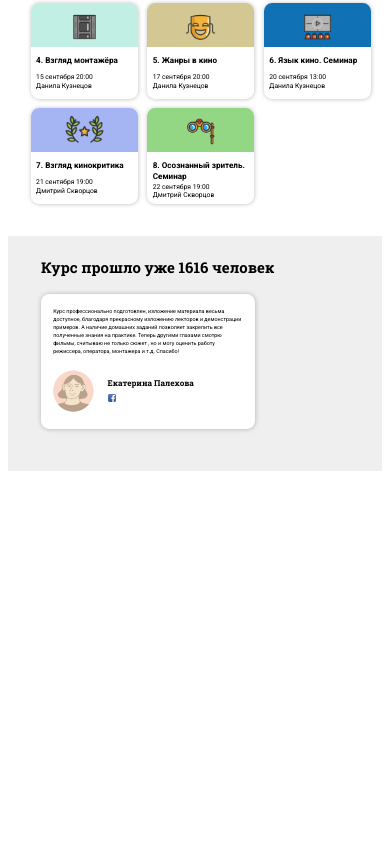
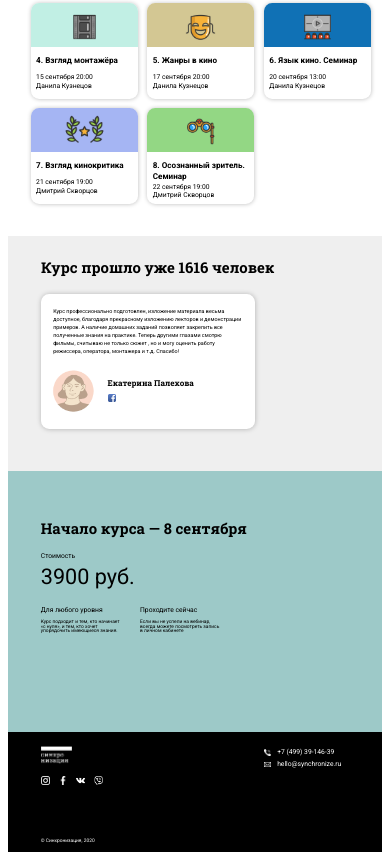
Before and after one commit to Soganyy/FirstHtmlCSS, a plain HTML site: page index.html in a window 390 px wide. Shown: the part 1053-1913 px from the top of the page. Before the commit the page ends 1532 px from the top, so only its background shows below. Drawn offline with Linux system fonts and the light colour scheme.

Commit message:
responsive design done, left: mobile

```diff
--- a/index.html
+++ b/index.html
@@ -9,7 +9,7 @@
 </head>
 <body>
     <header>
-        <img src="ph\first.png" alt="headerimg" class="imginheader">
+        <img src="ph/first.png" alt="headerimg" class="imginheader">
     </header>
     <main>
         <div class="uppergroup1">
@@ -159,8 +159,8 @@
             </div>
         </div>
 
-        <!-- <div class="group9">
-            <div class="t16">Начало курса — 8 сентября</div>
+        <div class="group9">
+            <div class="t20">Начало курса — 8 сентября</div>
             <div class="altgroup6">
                 <div class="t16">Стоимость</div>
                 <div class="t17">3900 руб.</div>
@@ -171,32 +171,37 @@
                     <div class="t19">Курс подходит и тем, кто начинает «с нуля», и тем, кто хочет упорядочить имеющиеся знания.</div>
                 </div>
                 <div class="altgroup8">
-                    <div class="t20">Проходите сейчас</div>
-                    <div class="t21">Если вы не успели на вебинар, всегда можете посмотреть запись в личном кабинете</div>
+                    <div class="t18">Проходите сейчас</div>
+                    <div class="t19">Если вы не успели на вебинар, всегда можете посмотреть запись в личном кабинете</div>
                 </div>
             </div>
-        </div> -->
+        </div>
     </main>
-    <footer>
-        <!-- <img src="ph/first.png" alt="headerimg" class="imginfooter"> -->
-        <!-- <div class="group10">
+    <div class="footer">
+        <div class="uppergroup5">
+            <img src="ph/imgfooterwhite.png" alt="headerimg" class="imginfooter">
+            <div class="group10">
                 <img src="ph/insta.png" alt="instagram icon" class="icons">
                 <img src="ph/fb.png" alt="facebook icon" class="icons">
                 <img src="ph/vk.png" alt="vk icon" class="icons">
                 <img src="ph/viber.png" alt="viber icon" class="icons">
-        </div> -->
+            </div>
+        </div>
 
-        <!-- <div class="group11">
+        <div class="uppergroup6">
+            <div class="group11">
                 <div class="altgroup11">
                     <img src="ph/phone.png" alt="phone icon" class="phoneicon">
                     <div class="t22"> +7 (499) 39-146-39 </div>
                 </div>
                 <div class="altgroup12">
                     <img src="ph/mail.png" alt="mail icon" class="mailicon">
-                <div class="t23"> hello@synchronize.ru </div>
+                    <div class="t22"> hello@synchronize.ru </div>
                 </div>
-        </div> -->
-        <!-- <div class="t24">© Синхронизация, 2020</div> -->
-    </footer>
+            </div>
+        </div>
+
+        <div class="t24">© Синхронизация, 2020</div>
+    </div>
 </body>
 </html>
--- a/style.css
+++ b/style.css
@@ -331,3 +331,129 @@ ul{
     width: 2.22vw;
     height: 2.152vw;
 }
+
+.group9{
+    width: 100%;
+    height: 54.1vw;
+    background: #9DC9C8;
+    padding-top: 12.84vw;
+}
+.t20{
+    margin-left: 8.4vw;
+    font-family: 'Roboto Slab';
+    font-style: normal;
+    font-weight: 700;
+    font-size: 3.81vw;
+    line-height: 101.38%;
+}
+.altgroup6{
+    margin-top: 4.16vw;
+    margin-left: 8.4vw;
+}
+.t16{
+    font-family: 'Roboto';
+    font-style: normal;
+    font-weight: 400;
+    font-size: 1.73vw;
+    line-height: 101.38%;
+}
+.t17{
+    margin-top: 1.73vw;
+    font-family: 'Roboto';
+    font-style: normal;
+    font-weight: 400;
+    font-size: 5.55vw;
+    line-height: 101.38%;
+}
+.altgroup7{
+    margin-top: 4.93vw;
+    margin-left: 8.4vw;
+    display: flex;
+    gap: 5.06vw;
+}
+.t18{
+    font-family: 'Roboto';
+    font-style: normal;
+    font-weight: 400;
+    font-size: 1.73vw;
+    line-height: 101.38%;
+}
+.t19{
+    margin-top: 1.18vw;
+    width: 20.41vw;
+    font-family: 'Roboto';
+    font-style: normal;
+    font-weight: 400;
+    font-size: 1.25vw;
+    line-height: 101.38%;
+}
+
+.footer{
+    width: 100%;
+    height: 27.08vw;
+    background-color: black;
+    padding-top: 3.47vw;
+    display: flex;
+    flex-wrap: wrap;
+}
+.imginfooter{
+    margin-left: 8.4vw;
+    width: 7.98vw;
+    height: 4.72vw;
+}
+.group10{
+    margin-left: 8.4vw;
+}
+.icons{
+    margin-top: 2.08vw;
+    margin-right: 1.25vw;
+    width: 2.29vw;
+    height: 2.29vw;
+}
+.uppergroup6{
+    margin-left: 40vw;
+}
+.gruop11{
+    width: 22.08vw;
+    height: 6.11vw;
+    display: flex;
+    flex: wrap;
+}
+.phoneicon{
+    width: 1.87vw;
+    height: 1.87vw;
+    margin-right: 1.52vw;
+}
+.t22{
+    width: 18.68vw;
+    font-family: 'Roboto';
+    font-style: normal;
+    font-weight: 400;
+    font-size: 1.73vw;
+    line-height: 101.38%;
+    color: white;
+}
+.mailicon{
+    width: 1.87vw;
+    height: 1.25vw;
+    margin-right: 1.52vw;
+    margin-top: 0.2vw;
+}
+.altgroup11{
+    display: flex;
+    margin-top: 0.69vw;
+}
+.altgroup12{
+    display: flex;
+    margin-top: 1.38vw;
+}
+.t24{
+    color: white;
+    margin-left: 8.4vw;
+    margin-top: 10.2vw;
+    font-family: 'Roboto';
+    font-style: normal;
+    font-weight: 400;
+    font-size: 1.25vw;
+    line-height: 101.38%;
+}
```
Also changed, not shown: ph/imgfooterwhite.png (added). Lines whose indentation alone changed are shown as unchanged.
